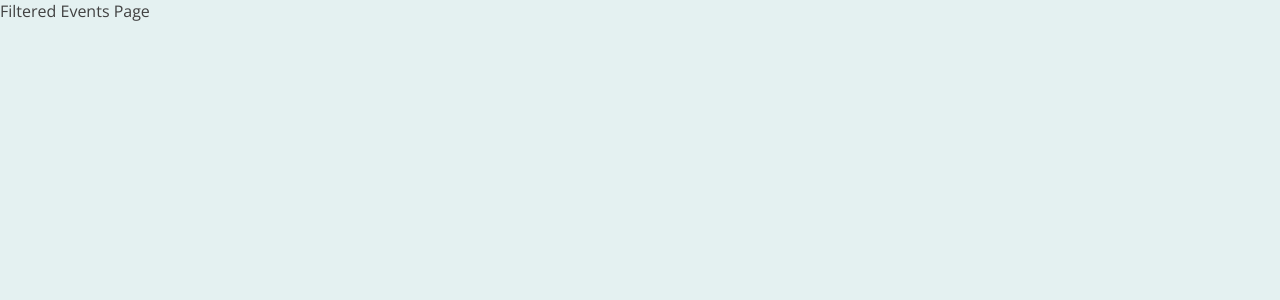
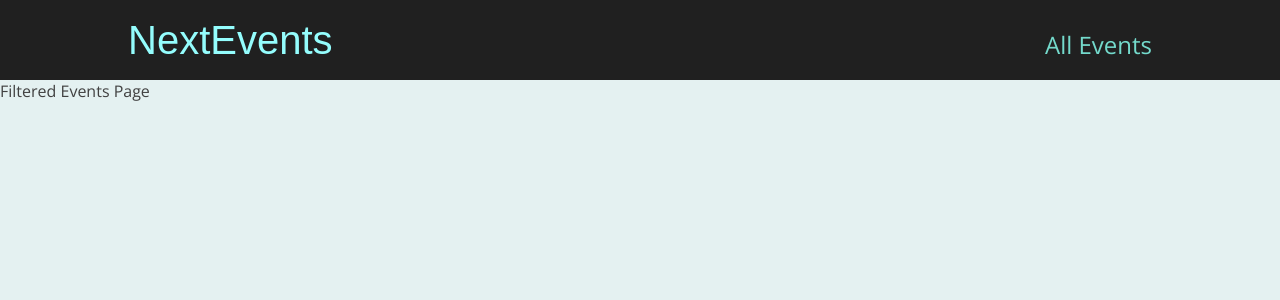
Before and after one commit to porziopablo/nextjs-course, a Next.js app in the folder S4/: page /events in a window 1280 px wide. Shown: the top 300 px of the page. Built offline with nearby package versions, Linux system fonts and the light colour scheme.

Commit message:
S3-81 - adding general layout wrapper

```diff
--- /dev/null
+++ b/S4/components/layout/Layout/Layout.tsx
@@ -0,0 +1,22 @@
+// vendors
+import React from 'react';
+
+// components
+import MainHeader from '../MainHeader/MainHeader';
+
+interface LayoutProps {
+  children: React.ReactNode;
+}
+
+function Layout(props: LayoutProps) {
+  const { children } = props;
+
+  return (
+    <>
+      <MainHeader />
+      <main>{children}</main>
+    </>
+  );
+}
+
+export default Layout;
--- /dev/null
+++ b/S4/components/layout/MainHeader/MainHeader.module.css
@@ -0,0 +1,41 @@
+.header {
+  width: 100%;
+  display: flex;
+  justify-content: space-between;
+  align-items: baseline;
+  padding: 1rem 10%;
+  height: 5rem;
+  background-color: #202020;
+}
+
+.logo {
+  font-size: 1.5rem;
+  color: white;
+  font-family: 'Fira', sans-serif;
+  height: 100%;
+  display: flex;
+  justify-content: center;
+  align-items: center;
+  color: #94fdfd;
+}
+
+.logo a {
+  text-decoration: none;
+  color: #94fdfd;
+}
+
+.navigation a {
+  text-decoration: none;
+  color: #74dacc;
+  font-size: 1rem;
+}
+
+@media (min-width: 768px) {
+  .logo {
+    font-size: 2.5rem;
+  }
+
+  .navigation a {
+    font-size: 1.5rem;
+  }
+}
--- /dev/null
+++ b/S4/components/layout/MainHeader/MainHeader.tsx
@@ -0,0 +1,41 @@
+// vendors
+import React from 'react';
+import Link from 'next/link';
+
+// types
+import { APP_PAGES } from '@/types/internal/pages';
+
+// styles
+import classes from './MainHeader.module.css';
+
+interface NavigationItem {
+  title: string;
+  link: string;
+}
+
+const navigationItems: NavigationItem[] = [
+  { title: 'All Events', link: APP_PAGES.EVENTS },
+];
+
+function renderNavigationItems(item: NavigationItem) {
+  return (
+    <Link key={item.link} href={item.link as any}>
+      {item.title}
+    </Link>
+  );
+}
+
+function MainHeader() {
+  return (
+    <header className={classes.header}>
+      <div className={classes.logo}>
+        <Link href={APP_PAGES.HOME}>NextEvents</Link>
+      </div>
+      <nav className={classes.navigation}>
+        <ul>{navigationItems.map(renderNavigationItems)}</ul>
+      </nav>
+    </header>
+  );
+}
+
+export default MainHeader;
--- a/S4/pages/_app.tsx
+++ b/S4/pages/_app.tsx
@@ -1,9 +1,16 @@
 // vendors
 import type { AppProps } from 'next/app';
+
+// components
+import Layout from '@/components/layout/Layout/Layout';
 
 // styles
 import '@/styles/globals.css';
 
 export default function App({ Component, pageProps }: AppProps) {
-  return <Component {...pageProps} />;
+  return (
+    <Layout>
+      <Component {...pageProps} />
+    </Layout>
+  );
 }
```
